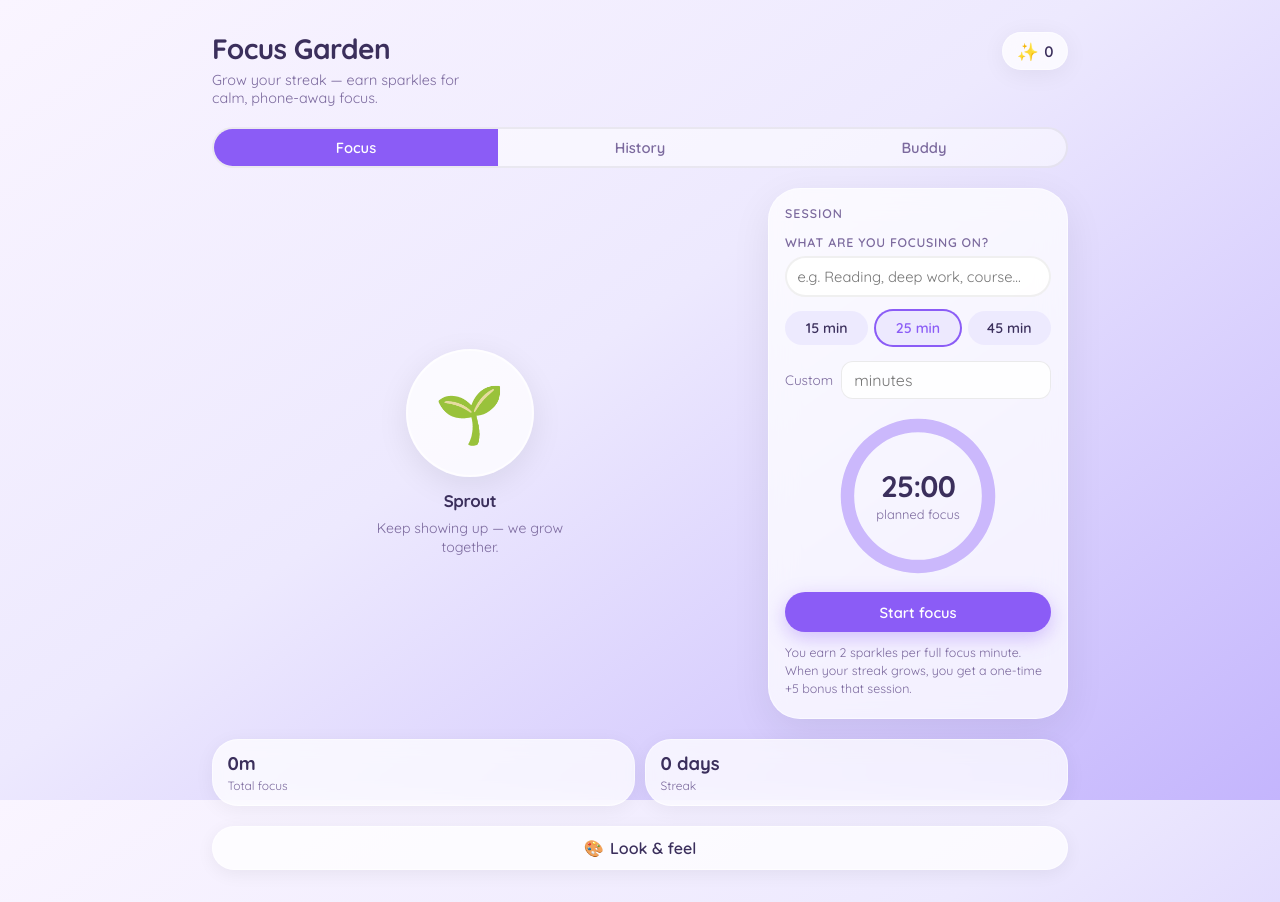
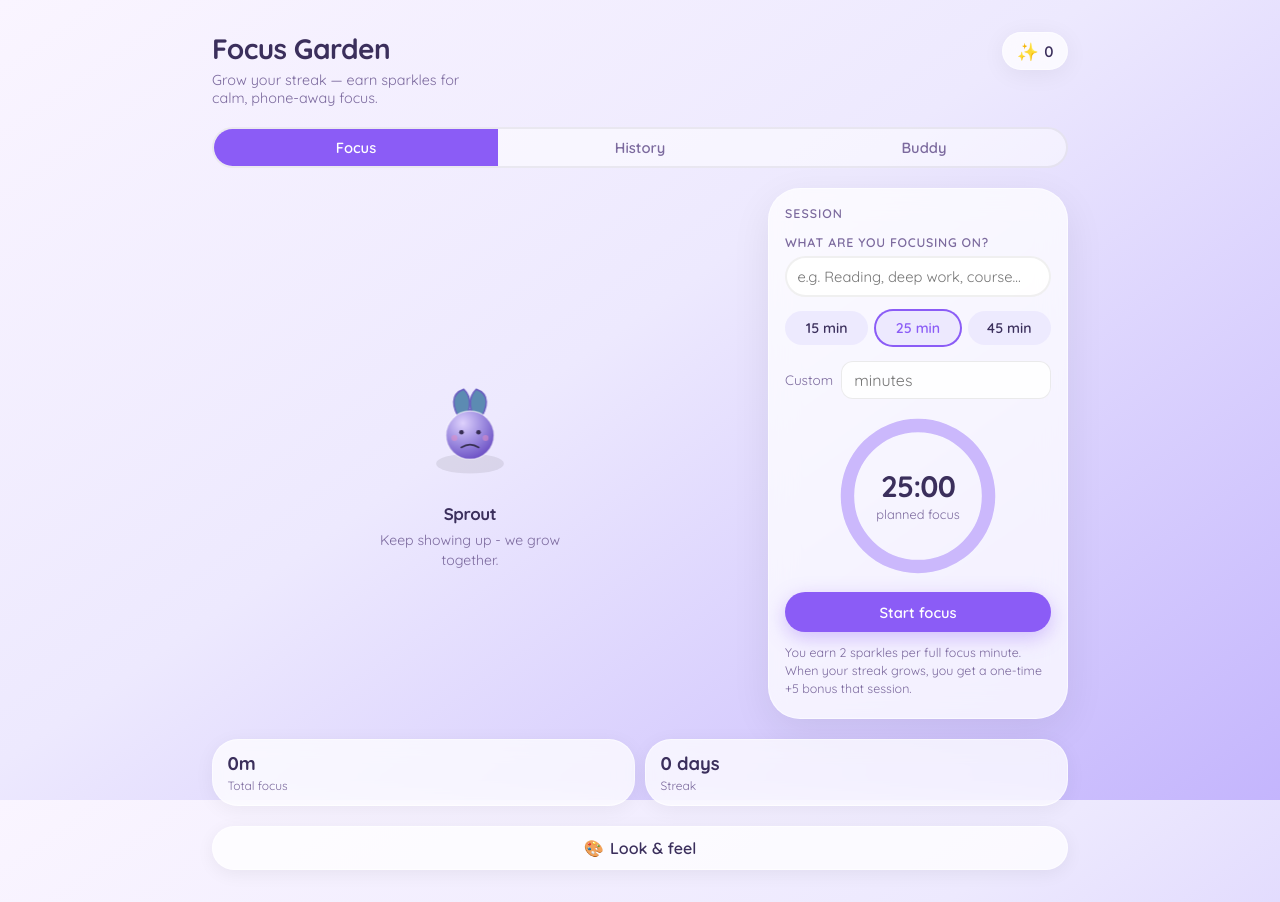
Before and after one commit to ik41002/Focus-app, a React (Vite) app: page / in a window 1280 px wide. Built offline with nearby package versions, Linux system fonts and the light colour scheme.

Commit message:
raddish buddy also in focus

```diff
--- a/src/App.tsx
+++ b/src/App.tsx
@@ -3,7 +3,7 @@ import { FocusChart } from "./components/FocusChart";
 import { FocusMonthHeatmap } from "./components/FocusMonthHeatmap";
 import { RecentSessionsPie } from "./components/RecentSessionsPie";
 import { BuddyEnvironment } from "./components/BuddyEnvironment";
-import { Mascot } from "./components/Mascot";
+import { SproutBuddy } from "./components/SproutBuddy";
 import "./App.css";
 import { applyThemeToDocument, THEMES } from "./themes";
 import { APP_FONT_STACK, loadState, saveState } from "./storage";
@@ -98,6 +98,12 @@ export function App() {
     () => focusSecondsForDate(state.sessions, todayKey()),
     [state.sessions]
   );
+  const focusBuddyMood = useMemo(() => {
+    if (celebrate) return "radiant" as const;
+    if (todayFocusSeconds <= 0) return "waiting" as const;
+    if (todayFocusSeconds < 25 * 60) return "content" as const;
+    return "radiant" as const;
+  }, [celebrate, todayFocusSeconds]);
 
   const clearTick = useCallback(() => {
     if (tickRef.current != null) {
@@ -279,7 +285,13 @@ export function App() {
           >
         <div className="app__main">
           <div className="app__buddy">
-            <Mascot celebrating={celebrate} streakDays={state.streakDays} />
+            <SproutBuddy mood={focusBuddyMood} />
+            <p className="buddy-environment__name">Sprout</p>
+            <p className="mascot__caption">
+              {state.streakDays > 0
+                ? `${state.streakDays}-day streak - you're doing amazing!`
+                : "Keep showing up - we grow together."}
+            </p>
           </div>
 
           <section className="timer-card timer-card--aside" aria-labelledby="timer-heading">
```
